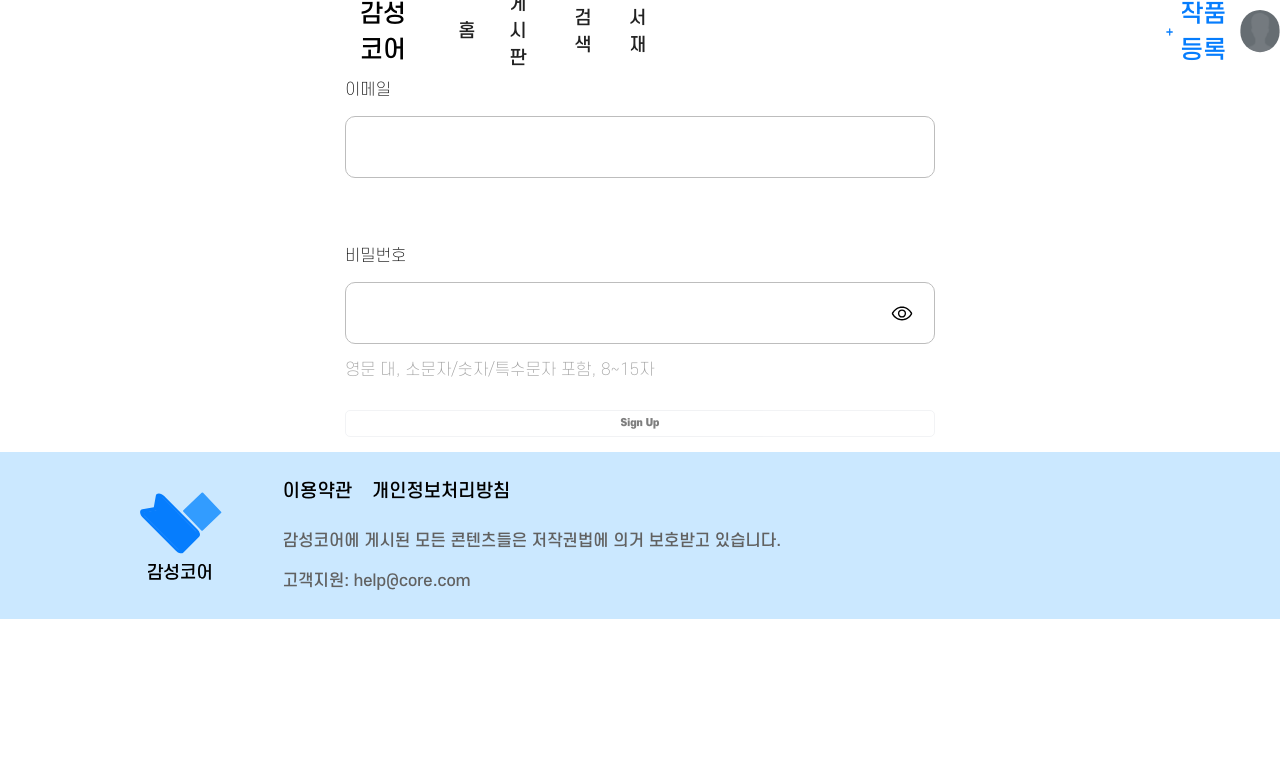
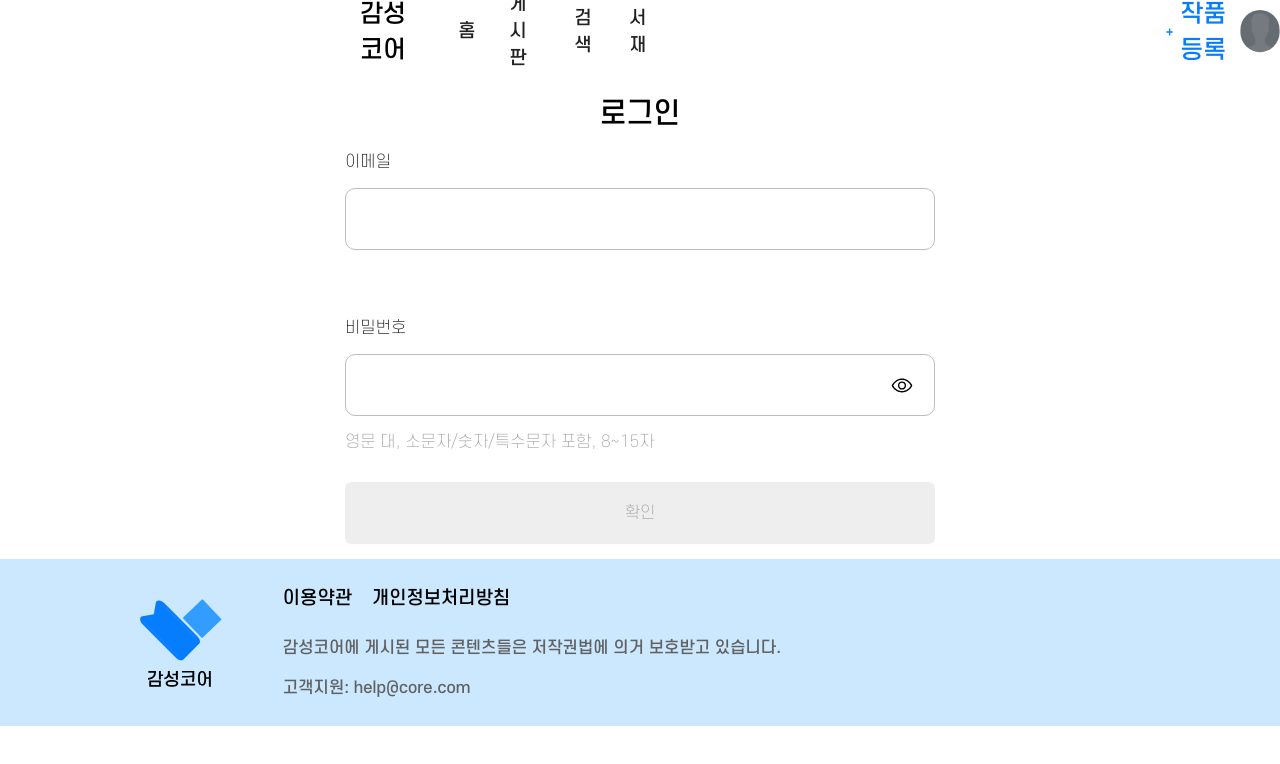
Before and after one commit to EmotionalCore/frontend, a Next.js app: page /signin in a window 1280 px wide. Shown: the top 764 px of the page. Built offline with nearby package versions, Linux system fonts and the light colour scheme.

Commit message:
Design: "SignIn UI 구현"

```diff
--- a/src/app/_components/domain/auth/SignInForm.tsx
+++ b/src/app/_components/domain/auth/SignInForm.tsx
@@ -3,11 +3,12 @@ import React from 'react';
 import Inputs from '@/app/_components/_common/Inputs/Inputs';
 import { useForm, Controller } from 'react-hook-form';
 import { useMutation } from '@tanstack/react-query';
-import { JwtResponse, PostSignInProps } from '../../../../api/auth/type';
-import { postSignInApi } from '../../../../api/auth';
+import { JwtResponse, PostSignInProps } from '@/api/auth/type';
+import { postSignInApi } from '@/api/auth';
 import { zodResolver } from '@hookform/resolvers/zod';
 import { InputsSignInValidation } from '@/app/_lib/zod/InputsValidation';
 import { useRouter } from 'next/navigation';
+import Buttons from '@/app/_components/_common/Buttons/Button';
 
 const SignInForm = () => {
   const router = useRouter();
@@ -44,7 +45,12 @@ const SignInForm = () => {
   };
 
   return (
-    <form onSubmit={handleSubmit(onSubmit)} className='flex flex-col items-center justify-center gap-4 rounded-md p-6'>
+    <>
+      <div className='mt-[3rem] font-SCDream5 text-[2.8rem]'>로그인</div>
+      <form
+        onSubmit={handleSubmit(onSubmit)}
+        className='flex flex-col items-center justify-center gap-4 rounded-md p-6'
+      >
         <Controller
           name='email'
           control={control}
@@ -63,20 +69,21 @@ const SignInForm = () => {
             />
           )}
         />
-      <button
+        <Buttons
           type='submit'
+          intent={!isValid || signInMutation.isPending ? 'gray' : 'skyblue'}
+          size='mdLogIn'
           disabled={!isValid || signInMutation.isPending}
-        className='border-black w-full rounded-lg border-[0.1rem] border-solid p-2 transition-colors hover:bg-gray-100 disabled:cursor-not-allowed disabled:opacity-50'
         >
-        {signInMutation.isPending ? 'Signing Up...' : 'Sign Up'}
-      </button>
-
-      {signInMutation.isError && (
-        <p>
-          {signInMutation.error instanceof Error ? signInMutation.error.message : 'An error occurred during sign up'}
-        </p>
-      )}
+          확인
+        </Buttons>
+        {signInMutation.isError &&
+          (() => {
+            console.log(signInMutation.error instanceof Error ? signInMutation.error.message : '로그인 중 에러 발생');
+            return null;
+          })()}
       </form>
+    </>
   );
 };
 
```
Lines whose indentation alone changed are shown as unchanged.
